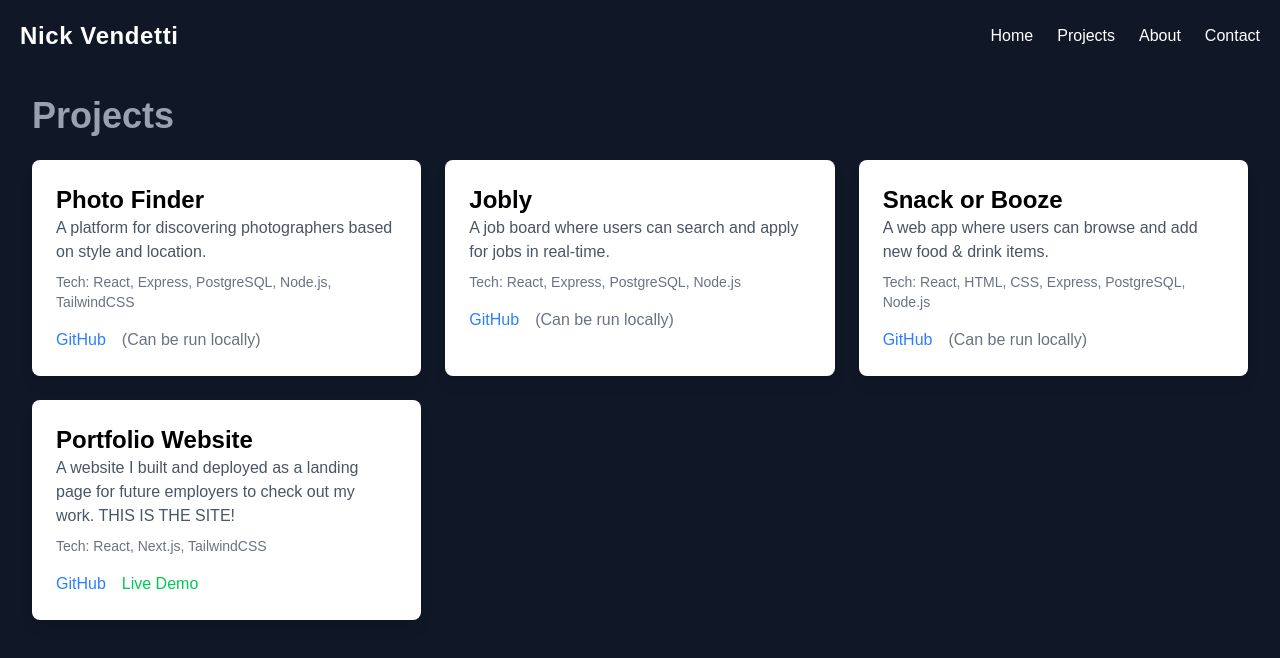
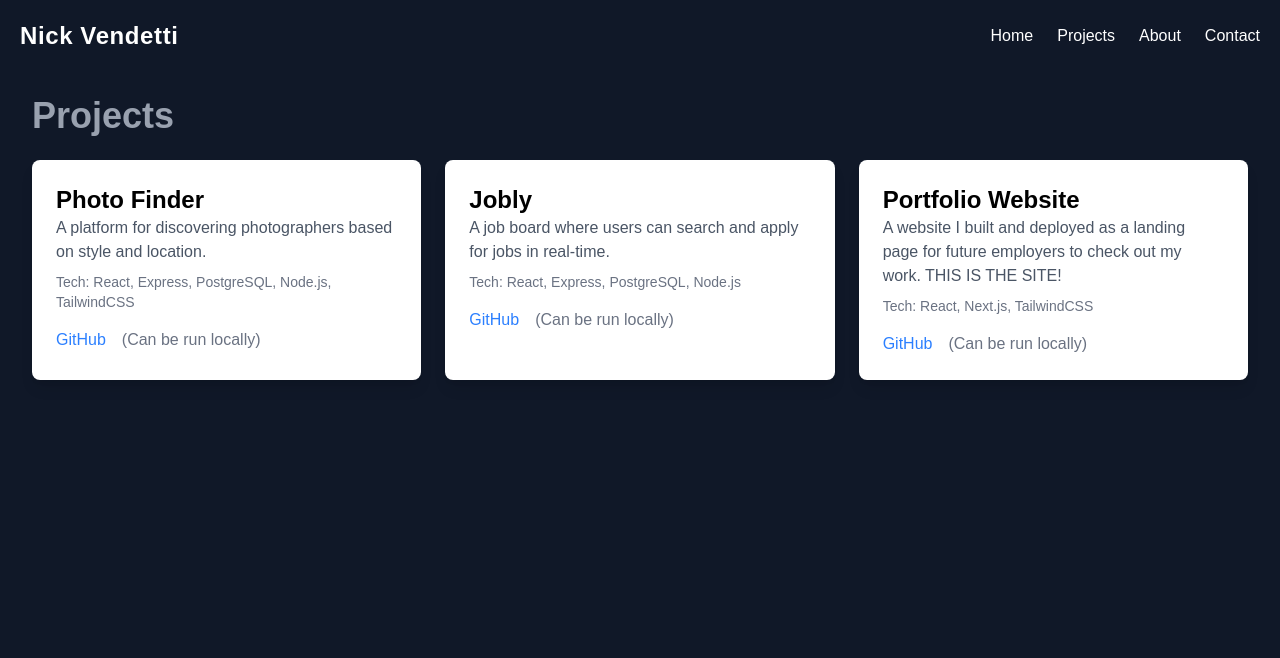
Before and after one commit to NickVendetti/Portfolio, a Next.js app: page /projects in a window 1280 px wide. Shown: the top 658 px of the page. Built offline with nearby package versions, Linux system fonts and the light colour scheme.

Commit message:
remove snack or booze

```diff
--- a/src/app/projects/page.js
+++ b/src/app/projects/page.js
@@ -17,21 +17,12 @@ export default function Projects() {
       demo: null
     },
     {
-      name: "Snack or Booze",
-      description:
-        "A web app where users can browse and add new food & drink items.",
-      techStack: ["React", "HTML", "CSS", "Express", "PostgreSQL", "Node.js"],
-      github:
-        "https://github.com/hatchways-community/snack-or-booze-1b8be44b955a44a193c65cd7d44c028b",
-      demo: null
-    },
-    {
       name: "Portfolio Website",
       description:
         "A website I built and deployed as a landing page for future employers to check out my work. THIS IS THE SITE!",
       techStack: ["React", "Next.js", "TailwindCSS"],
       github: "https://github.com/NickVendetti/Portfolio",
-      demo: "/"
+      demo: ""
     }
   ];
 
```
